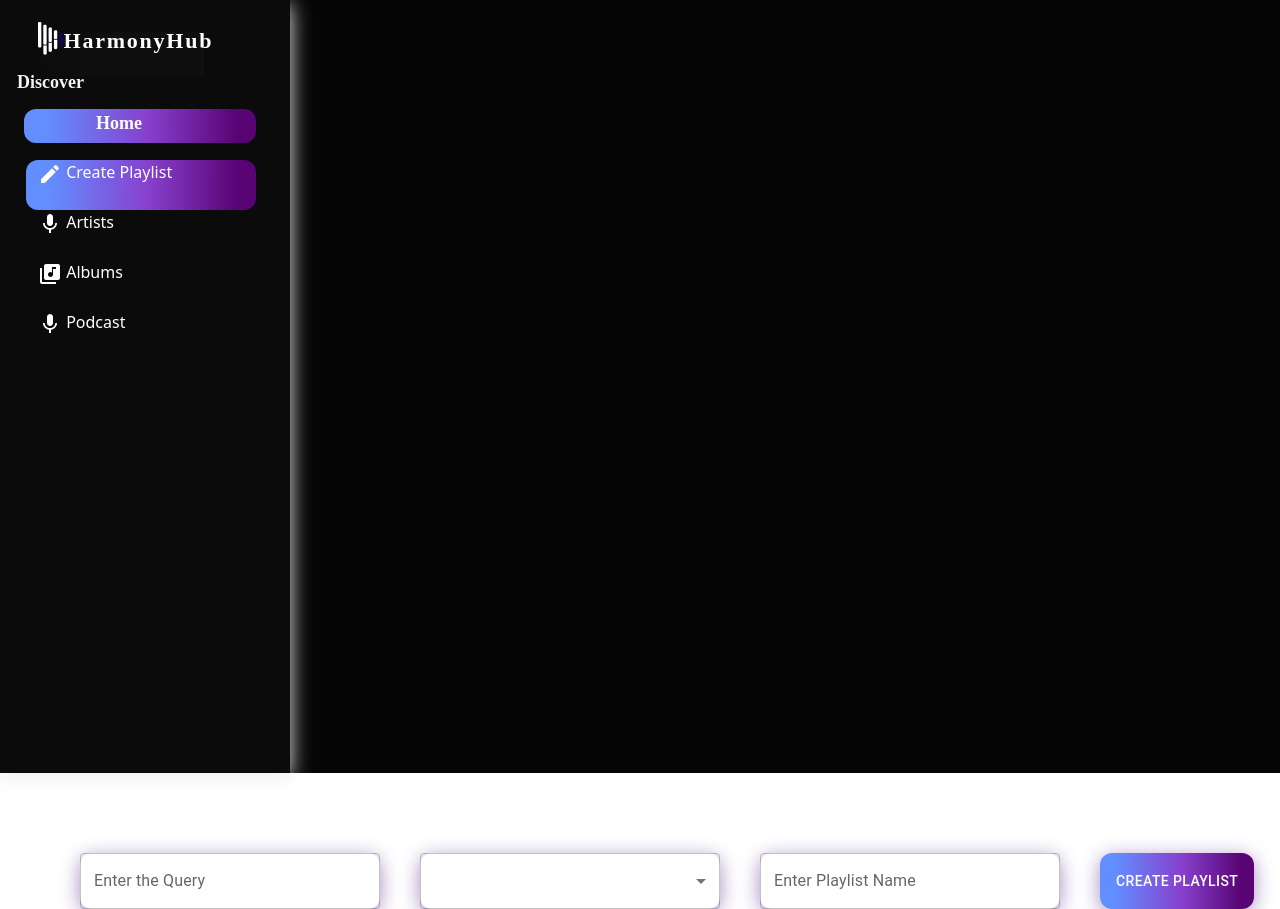
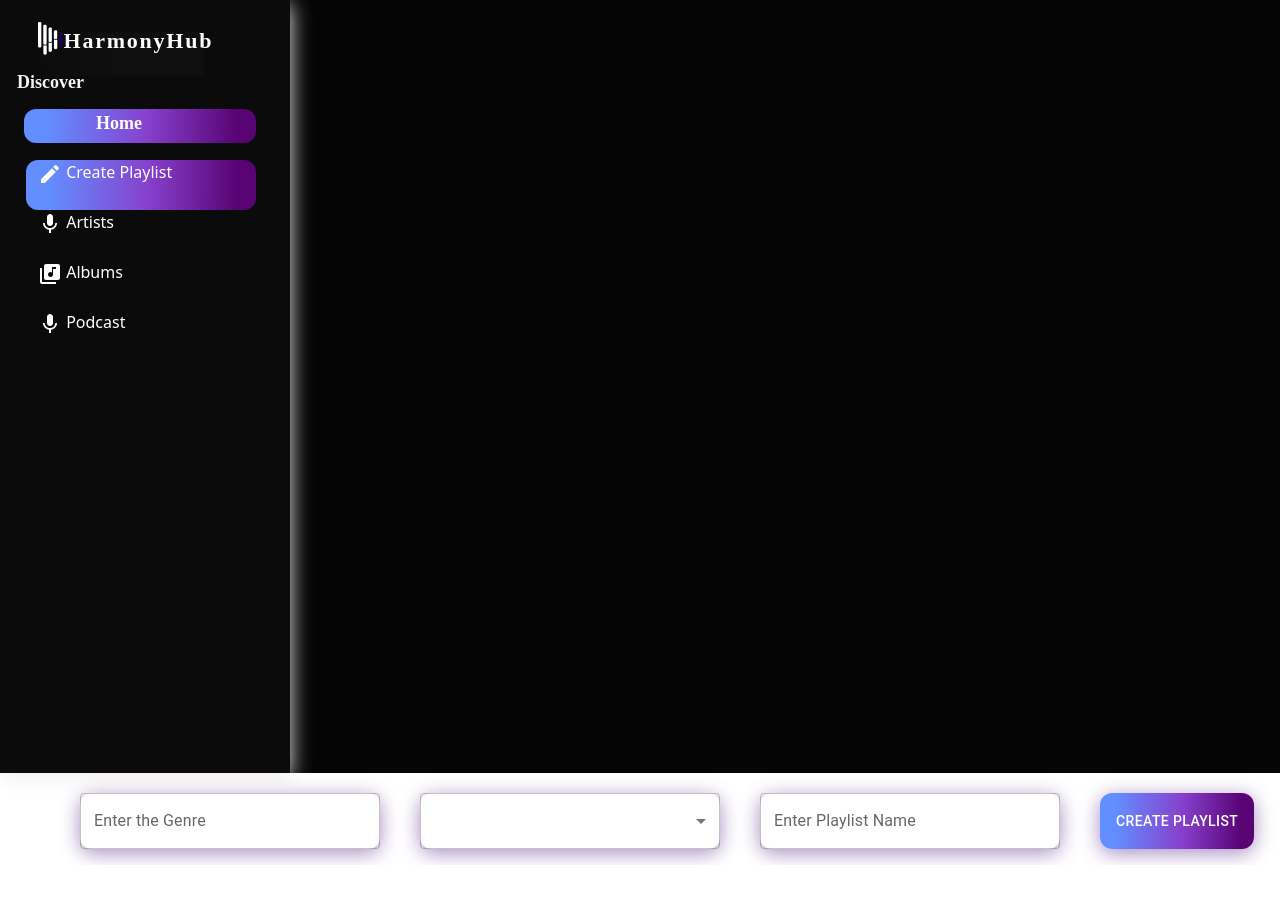
Before and after one commit to prkowshik/harmony-hub-fe, a React (Vite) app: page /create/playlist in a window 1280 px wide. Shown: the top 909 px of the page. After the commit the page ends 865 px from the top, so only its background shows below. Built offline with nearby package versions, Linux system fonts and the light colour scheme; no server answers.

Commit message:
alingment fix

```diff
--- a/src/components/CreatePlaylist/Playlist.css
+++ b/src/components/CreatePlaylist/Playlist.css
@@ -5,7 +5,7 @@
 }
 #stack-tab{
     float: left;
-    margin-top: 80px;
+    margin-top: 20px;
     margin-left: 80px;
 
 }
--- a/src/components/CreatePlaylist/Playlist.tsx
+++ b/src/components/CreatePlaylist/Playlist.tsx
@@ -25,7 +25,7 @@ export default function Playlist(){
         <TopBar/>
         <div className='playlist-div'>
             <Stack direction="row" spacing={5} id="stack-tab">
-                <TextField id="text-bg" label="Enter the Query"  style = {{width: 300}}/>
+                <TextField id="text-bg" label="Enter the Genre"  style = {{width: 300}}/>
                 {/* <InputLabel id="dropdown-label">Age</InputLabel> */}
                 <Select
                 id="text-bg"
@@ -35,7 +35,7 @@ export default function Playlist(){
                 style = {{width: 300}}
                 >
                 <MenuItem value={"album"}>Album</MenuItem>
-                <MenuItem value={"artist"}>Artist</MenuItem>
+                {/* <MenuItem value={"artist"}>Artist</MenuItem> */}
                 <MenuItem value={"track"}>Track</MenuItem>
                 <MenuItem value={"show"}>Show</MenuItem>
                 <MenuItem value={"audiobook"}>Audiobook</MenuItem>
--- a/src/utility/spotify-api.js
+++ b/src/utility/spotify-api.js
@@ -28,30 +28,30 @@ export const getTokenfromUrl = () =>{
 }
 
 export const getAccessToken = async (code) =>{
-    // let reqBody = {
-    //       code: code,
-    //       redirect_uri: redirectUri,
-    //       grant_type: 'authorization_code'
-    // }
-    // let headers = {
-    //     'content-type': 'application/x-www-form-urlencoded',
-    //     Authorization: 'Basic ' + (encodeURIComponent(clientId + ':' + clientSecret))
-    // }
+    let reqBody = {
+          code: code,
+          redirect_uri: redirectUri,
+          grant_type: 'authorization_code'
+    }
+    let headers = {
+        'content-type': 'application/x-www-form-urlencoded',
+        Authorization: 'Basic ' + (encodeURIComponent(clientId + ':' + clientSecret))
+    }
 
 
-    let reqBody = JSON.stringify({
-        code: code,
-        grant_type: 'authorization_code',
-        redirect_uri: redirectUri,
-        client_id: clientId,
-        client_secret: clientSecret
-    });
-    let headers = {
-        "Access-Control-Allow-Headers": "*",
-    }
+    // let reqBody = JSON.stringify({
+    //     code: code,
+    //     grant_type: 'authorization_code',
+    //     redirect_uri: redirectUri,
+    //     client_id: clientId,
+    //     client_secret: clientSecret
+    // });
+    // let headers = {
+    //     "Access-Control-Allow-Headers": "*",
+    // }
     console.log("headers...", headers);
 
-    const response = await axios.post("api/token", reqBody, {
+    const response = await axios.post(tokenUrl, reqBody, {
         headers: headers,
       });
 
```
